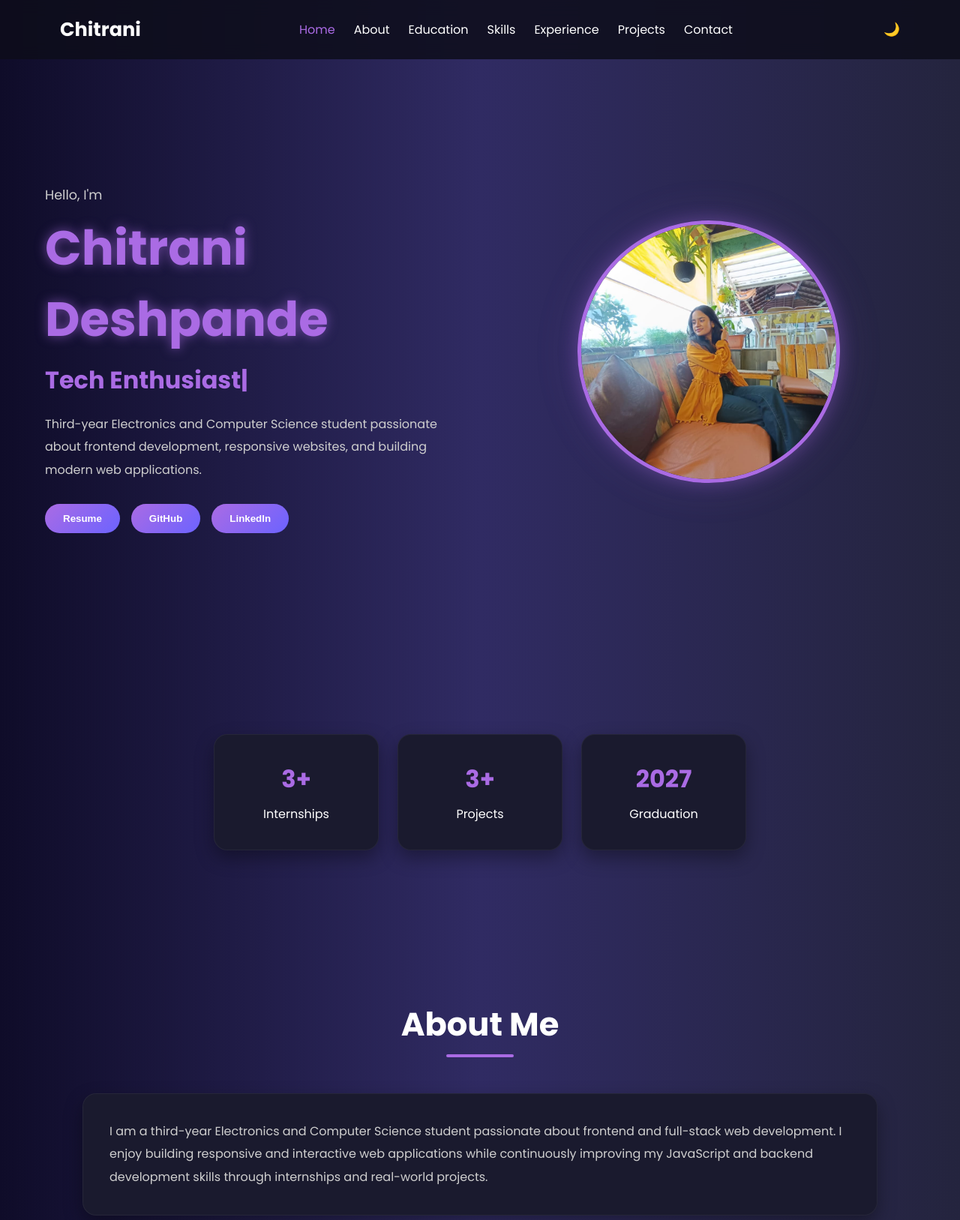
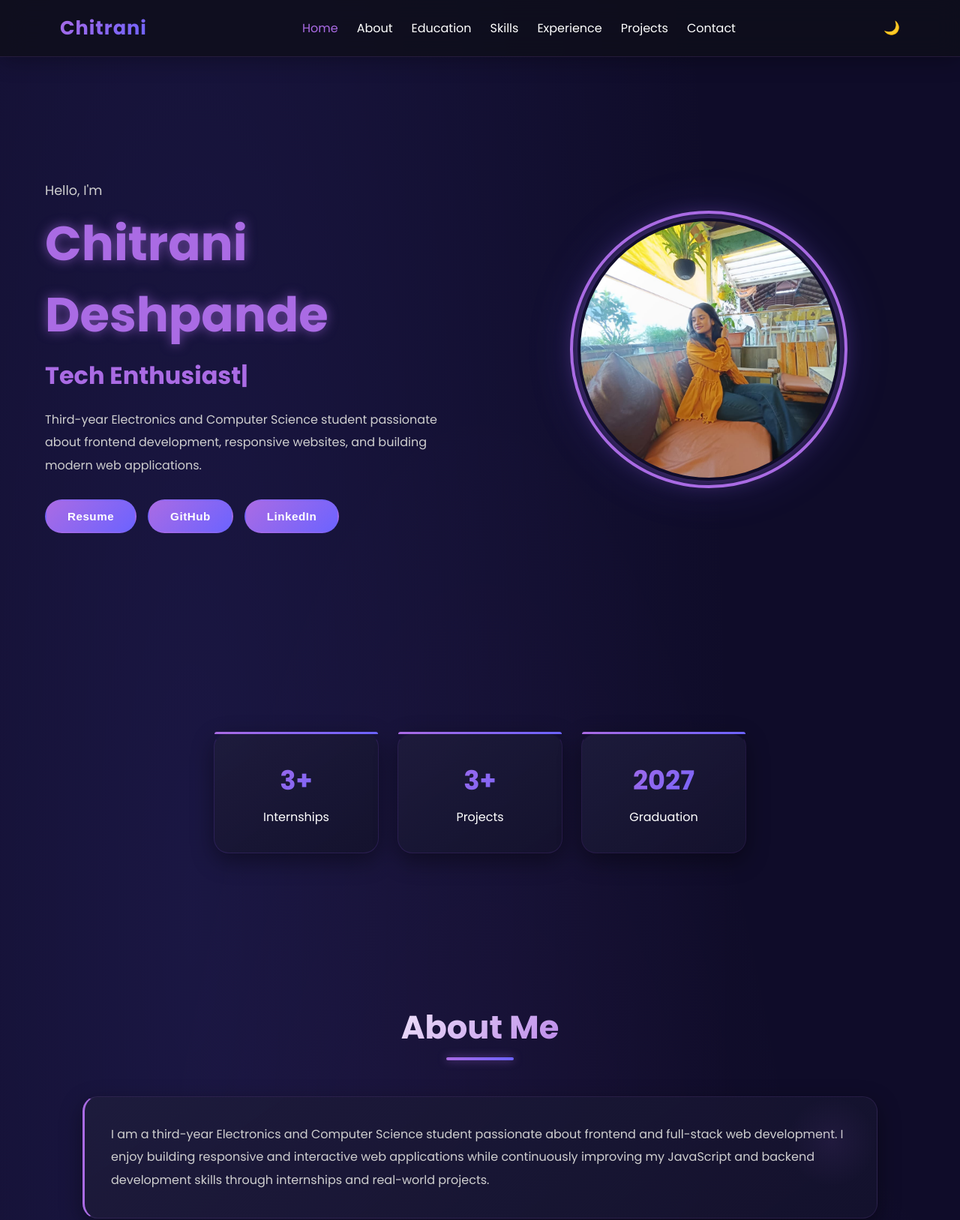
Before and after one commit to Chitranii/Portfolio, a plain HTML site: page index.html in a window 1280 px wide. Shown: the top 1627 px of the page at 75% size. Drawn offline with nearby package versions, Linux system fonts and the light colour scheme; animation ran at ten frames a second.

Commit message:
Improve UI: gradient titles, glowing cards, better buttons, footer polish

```diff
--- a/style.css
+++ b/style.css
@@ -9,8 +9,11 @@
     --card: #1a1a2e;
     --primary: #aa6be4;
     --secondary: #6c63ff;
+    --accent: #ff6fd8;
     --text: #ffffff;
     --subtext: #cfcfcf;
+    --gradient: linear-gradient(135deg, var(--primary), var(--secondary));
+    --glow: 0 0 20px rgba(170,107,228,0.4), 0 0 40px rgba(108,99,255,0.2);
 }
 
 html {
@@ -19,7 +22,11 @@ html {
 
 body {
     font-family: 'Poppins', sans-serif;
-    background: linear-gradient(to right, #0f0c29, #302b63, #24243e);
+    background: #0f0c29;
+    background-image:
+        radial-gradient(ellipse at 20% 20%, rgba(108,99,255,0.12) 0%, transparent 50%),
+        radial-gradient(ellipse at 80% 80%, rgba(170,107,228,0.1) 0%, transparent 50%),
+        radial-gradient(ellipse at 50% 50%, rgba(255,111,216,0.05) 0%, transparent 60%);
     color: var(--text);
     overflow-x: hidden;
 }
@@ -71,18 +78,23 @@ section {
     font-size: 2.7rem;
     margin-bottom: 60px;
     position: relative;
+    background: linear-gradient(135deg, #ffffff 30%, var(--primary) 70%, var(--secondary));
+    -webkit-background-clip: text;
+    -webkit-text-fill-color: transparent;
+    background-clip: text;
 }
 
 .section-title::after {
     content: "";
     width: 90px;
     height: 4px;
-    background: var(--primary);
+    background: linear-gradient(to right, var(--primary), var(--secondary));
     position: absolute;
     left: 50%;
     transform: translateX(-50%);
     bottom: -12px;
     border-radius: 20px;
+    box-shadow: 0 0 12px rgba(170,107,228,0.6);
 }
 
 /* ================= NAVBAR ================= */
@@ -96,16 +108,23 @@ nav {
     justify-content: space-between;
     align-items: center;
 
-    padding: 20px 80px;
+    padding: 18px 80px;
 
-    background: rgba(14, 14, 26, 0.85);
-    -webkit-backdrop-filter: blur(10px);
-    backdrop-filter: blur(10px);
+    background: rgba(14, 14, 26, 0.8);
+    -webkit-backdrop-filter: blur(16px);
+    backdrop-filter: blur(16px);
+    border-bottom: 1px solid rgba(170,107,228,0.15);
+    box-shadow: 0 4px 30px rgba(0,0,0,0.3);
 }
 
 .logo {
     font-size: 1.6rem;
     font-weight: 700;
+    background: linear-gradient(135deg, var(--primary), var(--secondary));
+    -webkit-background-clip: text;
+    -webkit-text-fill-color: transparent;
+    background-clip: text;
+    letter-spacing: 1px;
 }
 
 .nav-links {
@@ -236,11 +255,14 @@ nav {
 
     border-radius: 50%;
 
-    border: 5px solid var(--primary);
+    border: 4px solid transparent;
+    background-clip: padding-box;
+    outline: 4px solid var(--primary);
+    outline-offset: 6px;
 
     box-shadow:
-        0 0 25px rgba(170,107,228,0.35),
-        0 0 60px rgba(170,107,228,0.15);
+        0 0 30px rgba(170,107,228,0.4),
+        0 0 70px rgba(108,99,255,0.2);
 
     animation: floatImage 4s ease-in-out infinite;
 }
@@ -254,9 +276,9 @@ nav {
 }
 
 .btn {
-    padding: 12px 24px;
+    padding: 12px 28px;
 
-    border: none;
+    border: 2px solid transparent;
     border-radius: 30px;
 
     background: linear-gradient(135deg, var(--primary), var(--secondary));
@@ -266,16 +288,30 @@ nav {
     cursor: pointer;
 
     font-weight: 600;
+    font-size: 0.95rem;
+    letter-spacing: 0.5px;
 
     transition: 0.3s ease;
+    position: relative;
+    overflow: hidden;
+}
+
+.btn::before {
+    content: "";
+    position: absolute;
+    top: 0; left: -100%;
+    width: 100%; height: 100%;
+    background: linear-gradient(120deg, transparent, rgba(255,255,255,0.15), transparent);
+    transition: 0.5s;
+}
+
+.btn:hover::before {
+    left: 100%;
 }
 
 .btn:hover {
     transform: translateY(-3px);
-
-    box-shadow:
-        0 0 15px rgba(170,107,228,0.45),
-        0 0 35px rgba(170,107,228,0.25);
+    box-shadow: 0 0 20px rgba(170,107,228,0.5), 0 0 40px rgba(108,99,255,0.3);
 }
 
 /* ================= STATS ================= */
@@ -288,62 +324,87 @@ nav {
 }
 
 .stat-card {
-    background: var(--card);
+    background: linear-gradient(145deg, rgba(30,28,60,0.9), rgba(20,18,45,0.95));
 
     padding: 35px;
 
     width: 220px;
 
-    border-radius: 18px;
+    border-radius: 20px;
 
     text-align: center;
 
-    transition: 0.3s ease;
+    transition: 0.35s ease;
 
-    border: 1px solid rgba(255,255,255,0.05);
+    border: 1px solid rgba(170,107,228,0.12);
+    border-top: 3px solid transparent;
+    background-clip: padding-box;
+    position: relative;
 
-    box-shadow: 0 10px 25px rgba(0,0,0,0.35);
+    box-shadow: 0 10px 30px rgba(0,0,0,0.4);
+}
+
+.stat-card::before {
+    content: "";
+    position: absolute;
+    top: -3px; left: 0; right: 0;
+    height: 3px;
+    background: linear-gradient(to right, var(--primary), var(--secondary));
+    border-radius: 20px 20px 0 0;
 }
 
 .stat-card:hover {
     transform: translateY(-10px);
-
-    box-shadow:
-        0 0 20px rgba(170,107,228,0.3),
-        0 0 40px rgba(170,107,228,0.15);
+    box-shadow: var(--glow), 0 15px 35px rgba(0,0,0,0.45);
 }
 
 .stat-card h2 {
-    color: var(--primary);
+    background: linear-gradient(135deg, var(--primary), var(--secondary));
+    -webkit-background-clip: text;
+    -webkit-text-fill-color: transparent;
+    background-clip: text;
     margin-bottom: 10px;
-    font-size: 2rem;
+    font-size: 2.2rem;
 }
 
 /* ================= CARDS ================= */
 
 .card {
-    background: var(--card);
+    background: linear-gradient(145deg, rgba(30,28,60,0.9), rgba(20,18,45,0.95));
 
     padding: 35px;
 
-    border-radius: 18px;
+    border-radius: 20px;
 
     margin-bottom: 25px;
 
-    transition: 0.3s ease;
+    transition: 0.35s ease;
 
-    border: 1px solid rgba(255,255,255,0.05);
+    border: 1px solid rgba(170,107,228,0.12);
+    border-left: 3px solid var(--primary);
 
-    box-shadow: 0 10px 25px rgba(0,0,0,0.35);
+    box-shadow: 0 10px 30px rgba(0,0,0,0.4);
+    position: relative;
+    overflow: hidden;
+}
+
+.card::after {
+    content: "";
+    position: absolute;
+    top: 0; right: 0;
+    width: 120px; height: 120px;
+    background: radial-gradient(circle, rgba(170,107,228,0.08), transparent 70%);
+    border-radius: 50%;
+    pointer-events: none;
 }
 
 .card:hover {
-    transform: translateY(-10px);
-
+    transform: translateY(-8px);
+    border-left-color: var(--accent);
     box-shadow:
-        0 0 20px rgba(170,107,228,0.35),
-        0 0 40px rgba(170,107,228,0.2),
-        0 10px 30px rgba(0,0,0,0.4);
+        0 0 25px rgba(170,107,228,0.3),
+        0 0 50px rgba(108,99,255,0.15),
+        0 15px 35px rgba(0,0,0,0.45);
 }
 
 .card p {
@@ -370,11 +431,12 @@ nav {
     background: linear-gradient(
         120deg,
         transparent,
-        rgba(255,255,255,0.08),
+        rgba(255,255,255,0.06),
         transparent
     );
 
-    transition: 0.7s;
+    transition: 0.6s;
+    z-index: 1;
 }
 
 .project-card:hover::before {
@@ -421,23 +483,25 @@ nav {
 }
 
 .skill {
-    background: var(--card);
+    background: rgba(255,255,255,0.04);
 
-    padding: 12px 20px;
+    padding: 10px 22px;
 
     border-radius: 30px;
 
     transition: 0.3s ease;
 
-    border: 1px solid rgba(255,255,255,0.05);
+    border: 1px solid rgba(170,107,228,0.2);
+    font-size: 0.9rem;
+    font-weight: 500;
+    letter-spacing: 0.3px;
 }
 
 .skill:hover {
-    background: var(--primary);
-
-    transform: scale(1.08);
-
-    box-shadow: 0 0 15px rgba(170,107,228,0.5);
+    background: linear-gradient(135deg, var(--primary), var(--secondary));
+    border-color: transparent;
+    transform: scale(1.08) translateY(-2px);
+    box-shadow: 0 0 18px rgba(170,107,228,0.5);
 }
 
 /* ================= EXPERIENCE / PROJECTS ================= */
@@ -501,17 +565,26 @@ nav {
 .project-links a {
     color: var(--primary);
 
-    margin-right: 18px;
+    margin-right: 12px;
 
     text-decoration: none;
 
     font-weight: 600;
+    font-size: 0.9rem;
+
+    padding: 6px 16px;
+    border: 1px solid rgba(170,107,228,0.35);
+    border-radius: 20px;
 
     transition: 0.3s ease;
+    display: inline-block;
 }
 
 .project-links a:hover {
+    background: linear-gradient(135deg, var(--primary), var(--secondary));
     color: white;
+    border-color: transparent;
+    box-shadow: 0 0 12px rgba(170,107,228,0.4);
 }
 
 /* ================= DATE ================= */
@@ -576,9 +649,19 @@ textarea::placeholder {
 /* ================= FOOTER ================= */
 
 footer {
-    background: #0e0e1a;
-    padding: 40px 20px;
+    background: #0a0a18;
+    padding: 50px 20px 40px;
     text-align: center;
+    border-top: 1px solid rgba(170,107,228,0.15);
+    position: relative;
+}
+
+footer::before {
+    content: "";
+    position: absolute;
+    top: 0; left: 0; right: 0;
+    height: 2px;
+    background: linear-gradient(to right, transparent, var(--primary), var(--secondary), transparent);
 }
 
 .footer-content h3 {
@@ -596,17 +679,24 @@ footer {
 }
 
 .footer-links a {
-    color: var(--primary);
+    color: var(--subtext);
 
     margin: 0 12px;
 
     text-decoration: none;
 
     transition: 0.3s ease;
+    font-size: 0.95rem;
+    padding: 6px 14px;
+    border: 1px solid rgba(255,255,255,0.08);
+    border-radius: 20px;
+    display: inline-block;
 }
 
 .footer-links a:hover {
     color: white;
+    border-color: var(--primary);
+    box-shadow: 0 0 10px rgba(170,107,228,0.3);
 }
 
 .copyright {
```
